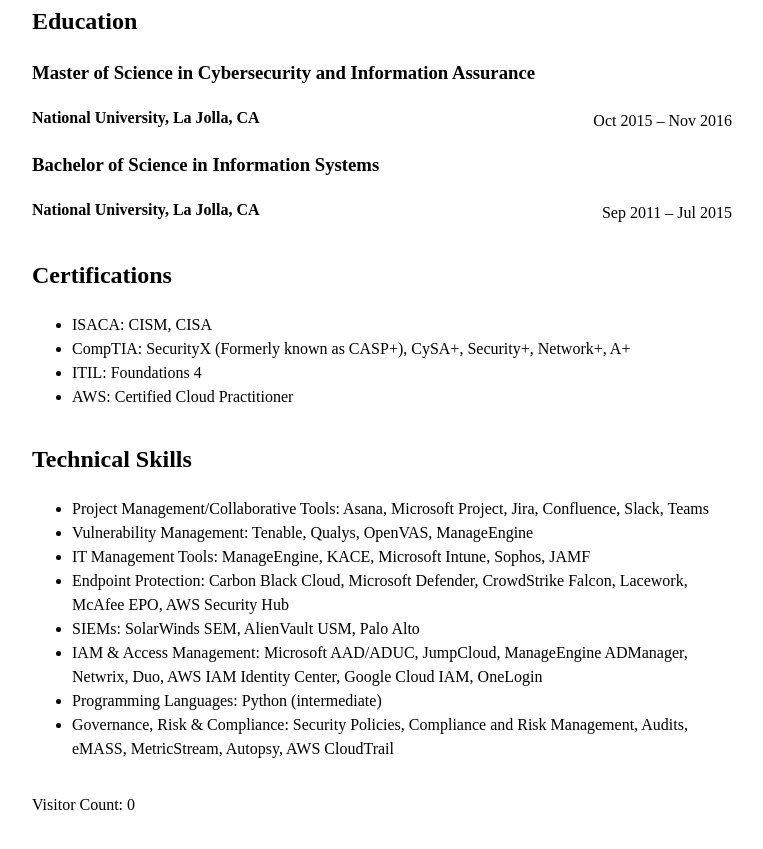
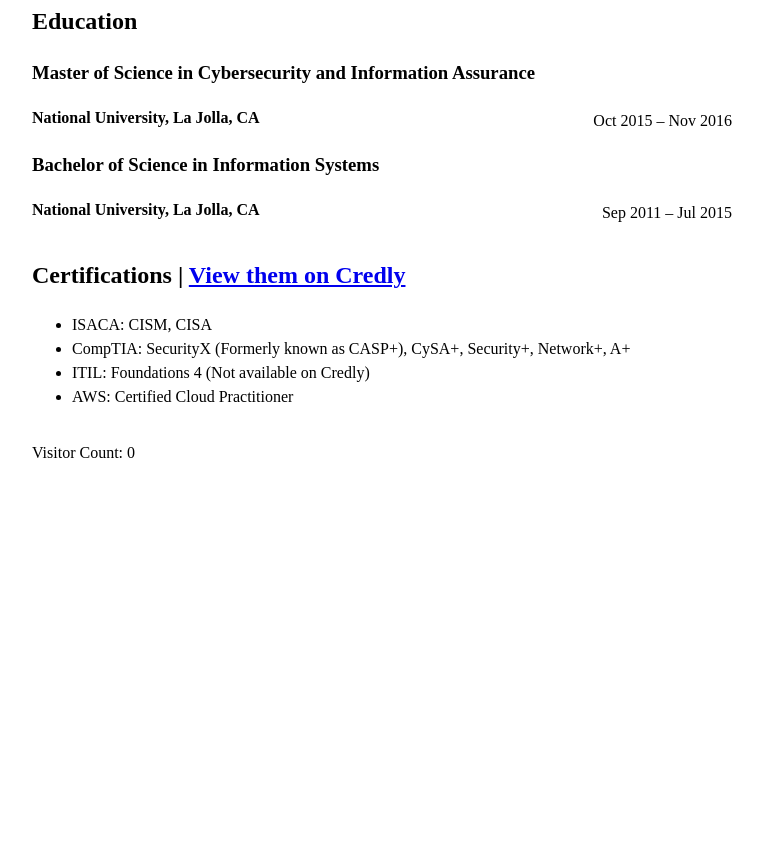
Before and after one commit to glennhaggard/Cloud-Resume-Challenge, a plain HTML site: page index.html in a window 1280 px wide. Shown: the part 1918-2767 px from the top of the page, without its empty margins (258-1021 px from the left). After the commit the page ends 2415 px from the top, so only its background shows below. Drawn offline with Linux system fonts and the light colour scheme.

Commit message:
Minor edits
Added link to credly, removed skill ssection

```diff
--- a/index.html
+++ b/index.html
@@ -205,26 +205,13 @@
   </section>
 
   <section id="certifications">
-    <h2>Certifications</h2>
+    <h2>Certifications |
+      <a href="https://www.credly.com/users/glenn-haggard">View them on Credly</a></h2>
     <ul>
       <li>ISACA: CISM, CISA</li>
       <li>CompTIA: SecurityX (Formerly known as CASP+), CySA+, Security+, Network+, A+</li>
-      <li>ITIL: Foundations 4</li>
+      <li>ITIL: Foundations 4 (Not available on Credly)</li>
       <li>AWS: Certified Cloud Practitioner</li>
-    </ul>
-  </section>
-
-  <section id="skills">
-    <h2>Technical Skills</h2>
-    <ul>
-      <li>Project Management/Collaborative Tools: Asana, Microsoft Project, Jira, Confluence, Slack, Teams</li>
-      <li>Vulnerability Management: Tenable, Qualys, OpenVAS, ManageEngine</li>
-      <li>IT Management Tools: ManageEngine, KACE, Microsoft Intune, Sophos, JAMF</li>
-      <li>Endpoint Protection: Carbon Black Cloud, Microsoft Defender, CrowdStrike Falcon, Lacework, McAfee EPO, AWS Security Hub</li>
-      <li>SIEMs: SolarWinds SEM, AlienVault USM, Palo Alto</li>
-      <li>IAM &amp; Access Management: Microsoft AAD/ADUC, JumpCloud, ManageEngine ADManager, Netwrix, Duo, AWS IAM Identity Center, Google Cloud IAM, OneLogin</li>
-      <li>Programming Languages: Python (intermediate)</li>
-      <li>Governance, Risk &amp; Compliance: Security Policies, Compliance and Risk Management, Audits, eMASS, MetricStream, Autopsy, AWS CloudTrail</li>
     </ul>
   </section>
 
```
